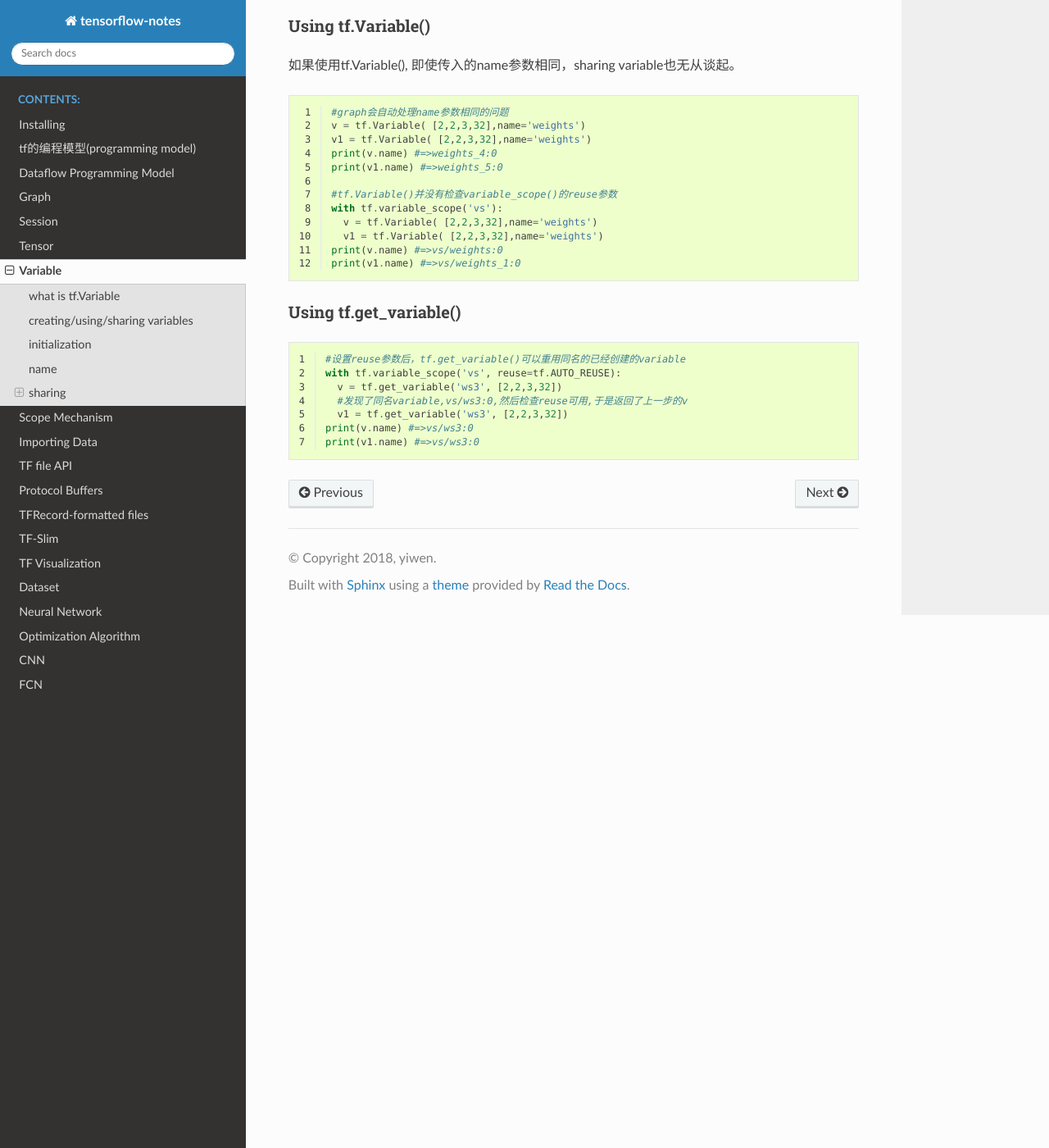
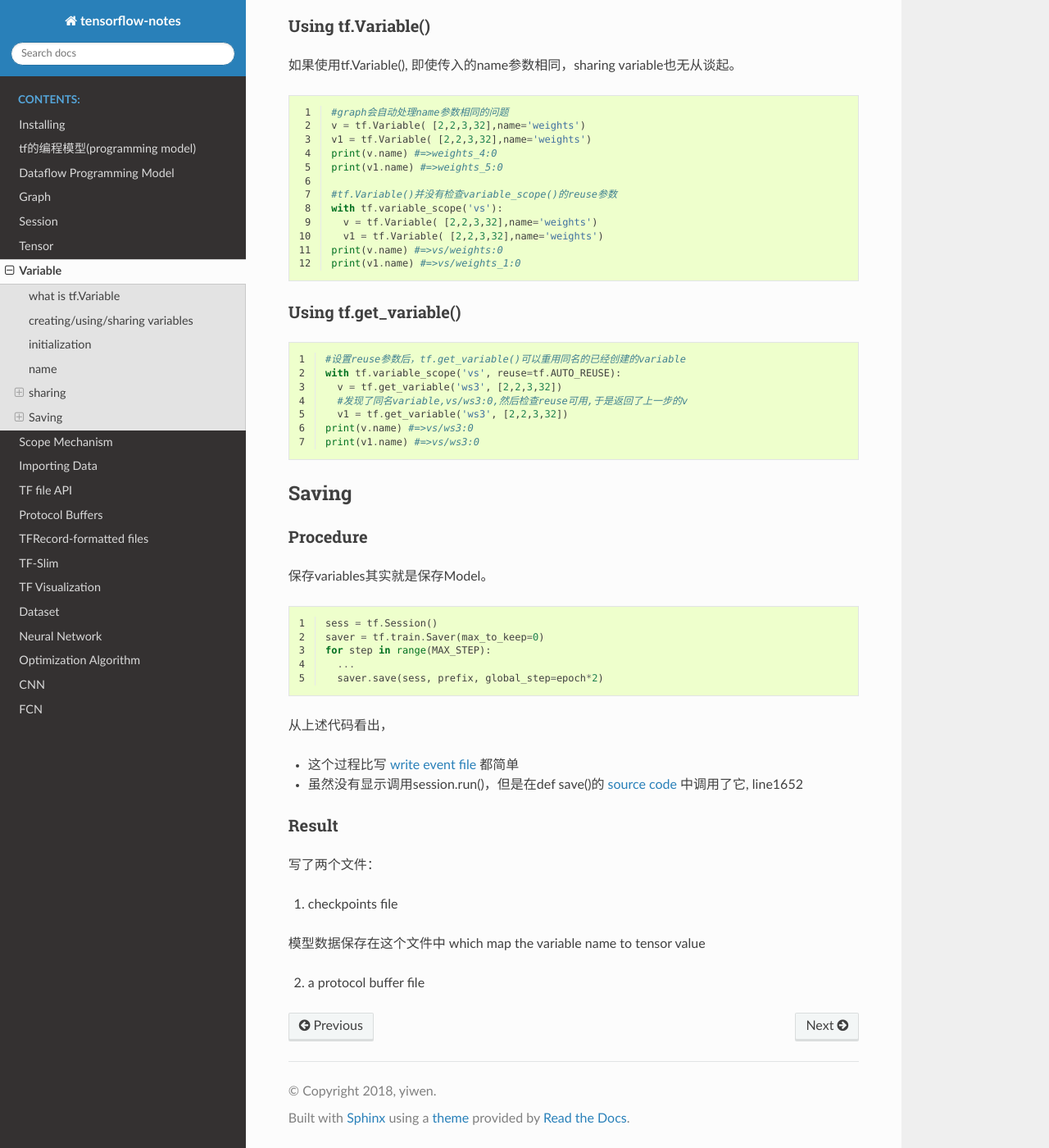
Before and after one commit to yiwenliu/tensorflow-notes, a Sphinx documentation site: the page built from source/variable.rst, in a window 1280 px wide and 1400 px high, scrolled down 2069 px. Shown: the whole window at 82% size. Built offline with Sphinx 7.4.7 and the Read the Docs theme 2.0.0, drawn with Linux system fonts in a browser that asks for light colours.

Commit message:
20180314

```diff
--- a/source/tf-visual.rst
+++ b/source/tf-visual.rst
@@ -5,6 +5,8 @@ Package
 Package **summary**, `on github <https://github.com/tensorflow/tensorflow/tree/r1.6/tensorflow/python/summary>`_, provide a way to **export condensed information about a model**, which is then accessible in tools such as TensorBoard.
 
 这个包用于TensorFlow Event Processing, and  is primarily being developed to support **TensorBoard**, but it can be used by anyone who wishes to analyze or visualize TensorFlow **events files**.
+
+.. _write-event-file:
 
 How to write event file
 --------------------------
--- a/source/variable.rst
+++ b/source/variable.rst
@@ -135,3 +135,33 @@ Using tf.get_variable()
     v1 = tf.get_variable('ws3', [2,2,3,32])
   print(v.name) #=>vs/ws3:0
   print(v1.name) #=>vs/ws3:0
+
+Saving
+--------
+Procedure
+^^^^^^^^^^^^
+保存variables其实就是保存Model。
+
+.. code-block:: python
+  :linenos:
+
+  sess = tf.Session()
+  saver = tf.train.Saver(max_to_keep=0)
+  for step in range(MAX_STEP):
+    ...
+    saver.save(sess, prefix, global_step=epoch*2)
+
+从上述代码看出，
+
+- 这个过程比写 :ref:`write event file <write-event-file>` 都简单
+- 虽然没有显示调用session.run()，但是在def save()的 `source code <https://github.com/tensorflow/tensorflow/blob/r1.6/tensorflow/python/training/saver.py>`_ 中调用了它, line1652
+
+Result
+^^^^^^^^^
+写了两个文件：
+
+1. checkpoints file
+
+模型数据保存在这个文件中 which map the variable name to tensor value
+
+2. a protocol buffer file
```
